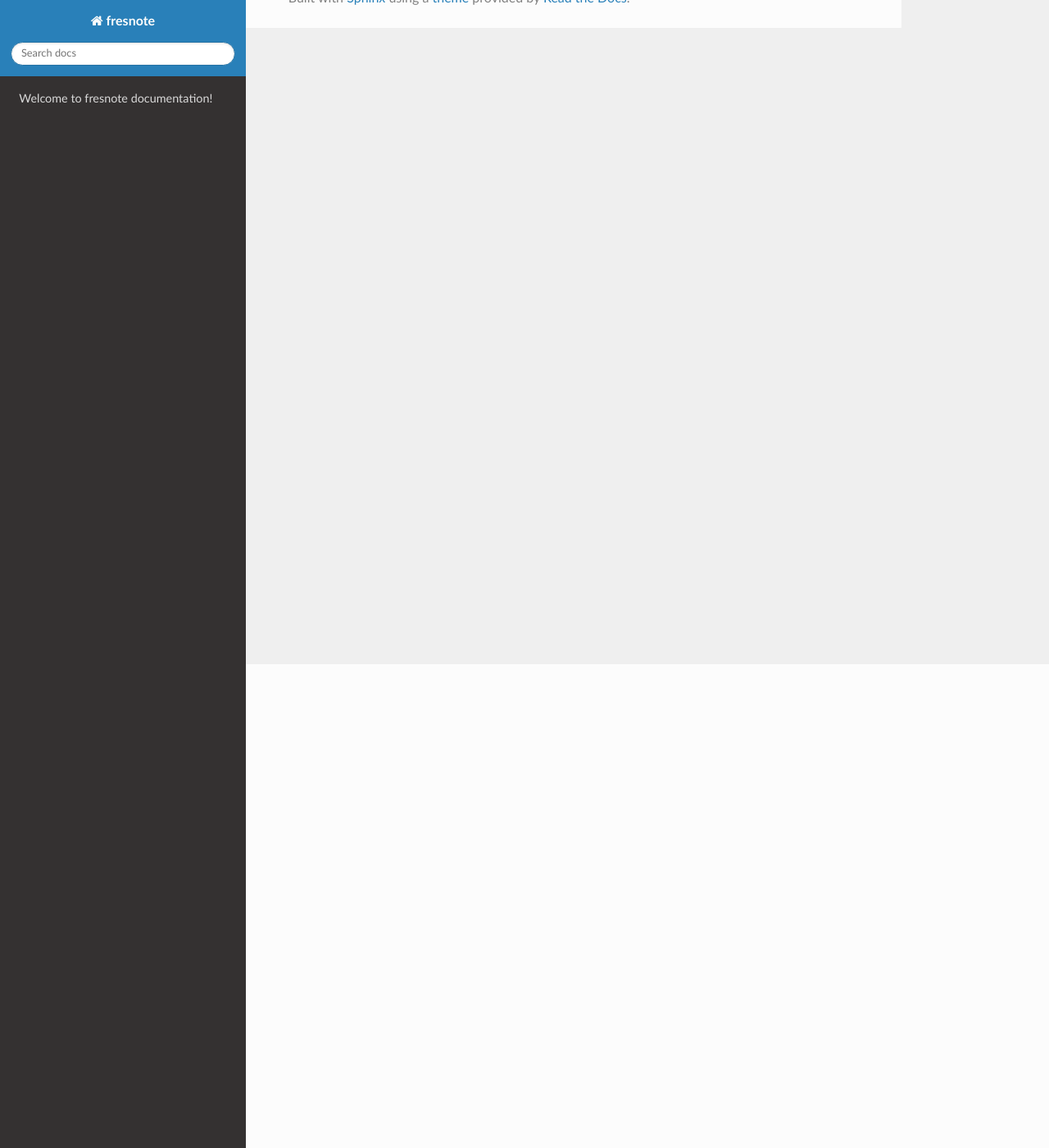
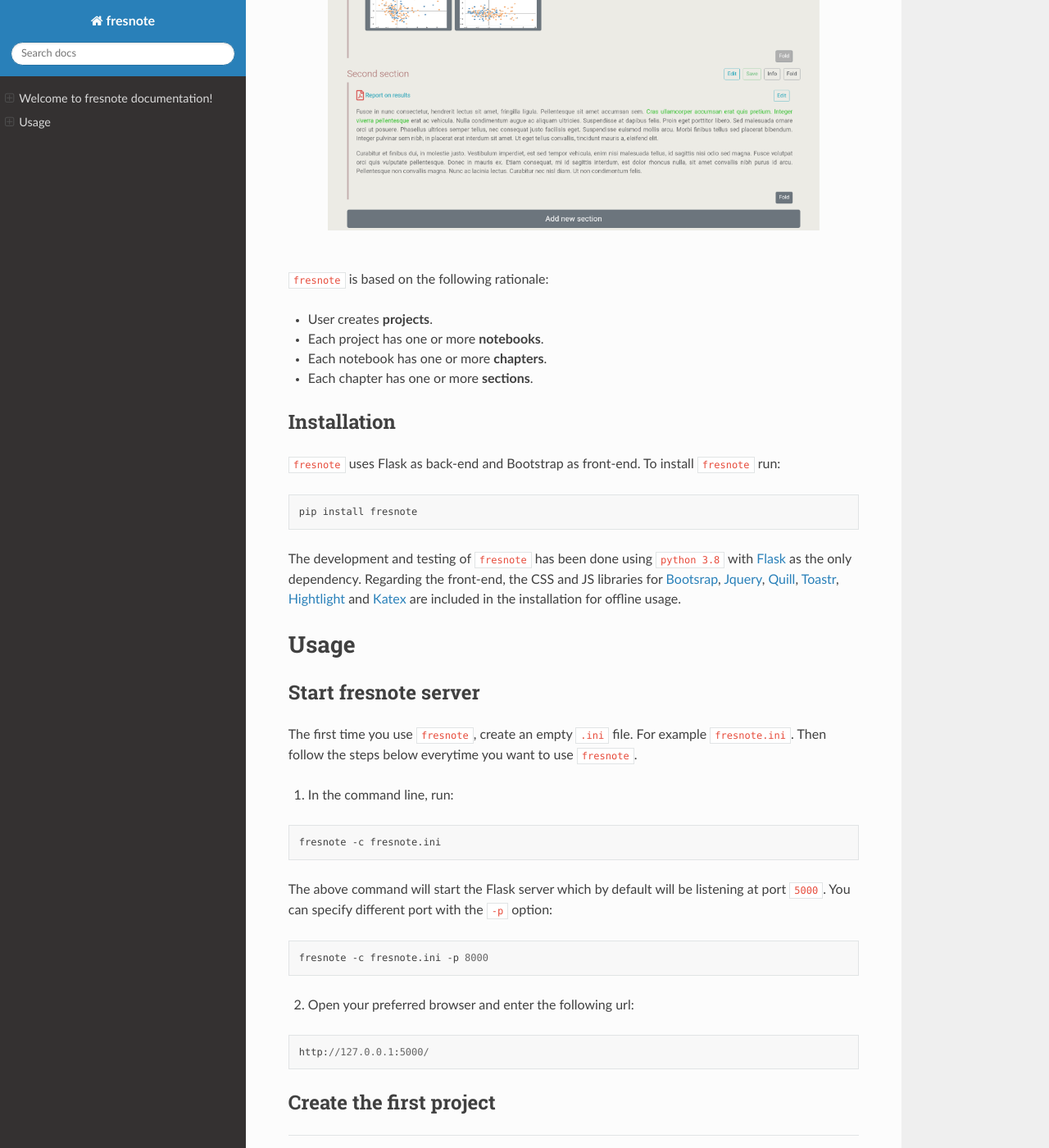
Before and after one commit to dkioroglou/fresnote, a Sphinx documentation site: the page built from docs/index.rst, in a window 1280 px wide and 1400 px high, scrolled down 590 px. Shown: the whole window at 82% size. Built offline with Sphinx 7.4.7 and the Read the Docs theme 2.0.0, drawn with Linux system fonts in a browser that asks for light colours; some of the changed text lies outside the part shown.

Commit message:
New additions.

```diff
--- a/docs/index.rst
+++ b/docs/index.rst
@@ -1,3 +1,7 @@
+.. |br| raw:: html
+
+   <br />
+
 ################################################
 Welcome to fresnote documentation!
 ################################################
@@ -5,9 +9,65 @@
 .. toctree::
    :maxdepth: 3
 
-**F**\ lask **res**\ earch **note**\ book (fresnote) is a browser-based note-taking application that uses Flask as back-end and Bootstrap as front-end.
+**F**\ lask **res**\ earch **note**\ book (``fresnote``) is a browser-based note-taking application suitable for managing and organizing personal and research projects.
 
-.. image:: images/figure_1.gif
+.. image:: images/main_figure.png
    :width: 600
    :alt: Figure 1
    :align: center
+
+|br|
+
+``fresnote`` is based on the following rationale:
+
+* User creates **projects**.
+* Each project has one or more **notebooks**.
+* Each notebook has one or more **chapters**.
+* Each chapter has one or more **sections**.
+
+
+************************************
+Installation
+************************************
+
+``fresnote`` uses Flask as back-end and Bootstrap as front-end. To install ``fresnote`` run:
+
+.. code-block:: bash
+
+    pip install fresnote
+
+The development and testing of ``fresnote`` has been done using ``python 3.8`` with `Flask <https://flask.palletsprojects.com/en/2.3.x/>`_ as the only dependency. Regarding the front-end, the CSS and JS libraries for `Bootsrap <https://getbootstrap.com/>`_, `Jquery <https://jquery.com/>`_, `Quill <https://quilljs.com/>`_, `Toastr <https://github.com/CodeSeven/toastr>`_, `Hightlight <https://highlightjs.org/>`_ and `Katex <https://katex.org/>`_ are included in the installation for offline usage.
+
+
+################################################
+Usage
+################################################
+
+************************************
+Start fresnote server
+************************************
+
+The first time you use ``fresnote``, create an empty ``.ini`` file. For example ``fresnote.ini``. Then follow the steps below everytime you want to use ``fresnote``.
+
+1. In the command line, run:
+
+.. code-block:: bash
+
+   fresnote -c fresnote.ini
+
+The above command will start the Flask server which by default will be listening at port ``5000``. You can specify different port with the ``-p`` option:
+
+.. code-block:: bash
+
+   fresnote -c fresnote.ini -p 8000
+
+2. Open your preferred browser and enter the following url:
+
+.. code-block::
+
+    http://127.0.0.1:5000/
+
+
+************************************
+Create the first project
+************************************
```
Also changed, not shown: README.md (+9 -2 lines), docs/images/figure_1.gif, docs/images/figure_2.gif (added), docs/images/figure_4.gif (added), docs/images/main_figure.png (added), 4 other files.
